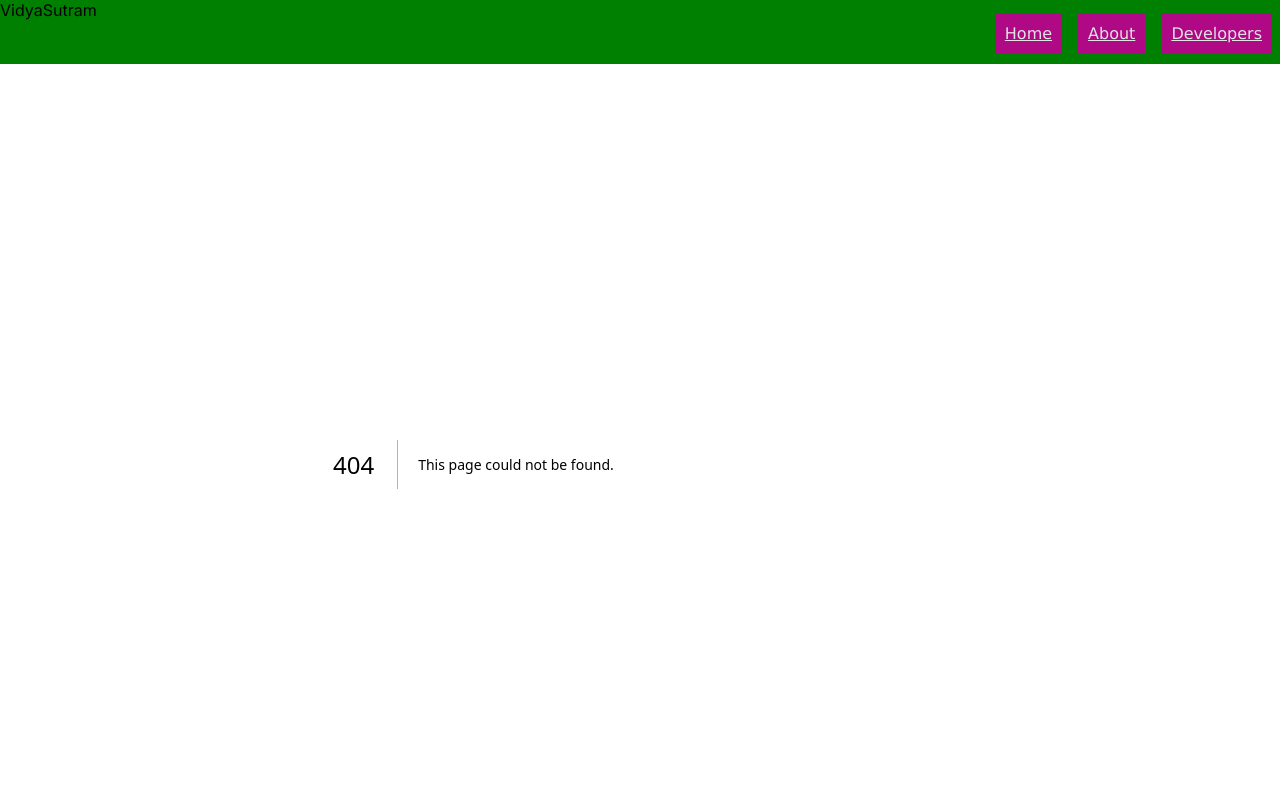
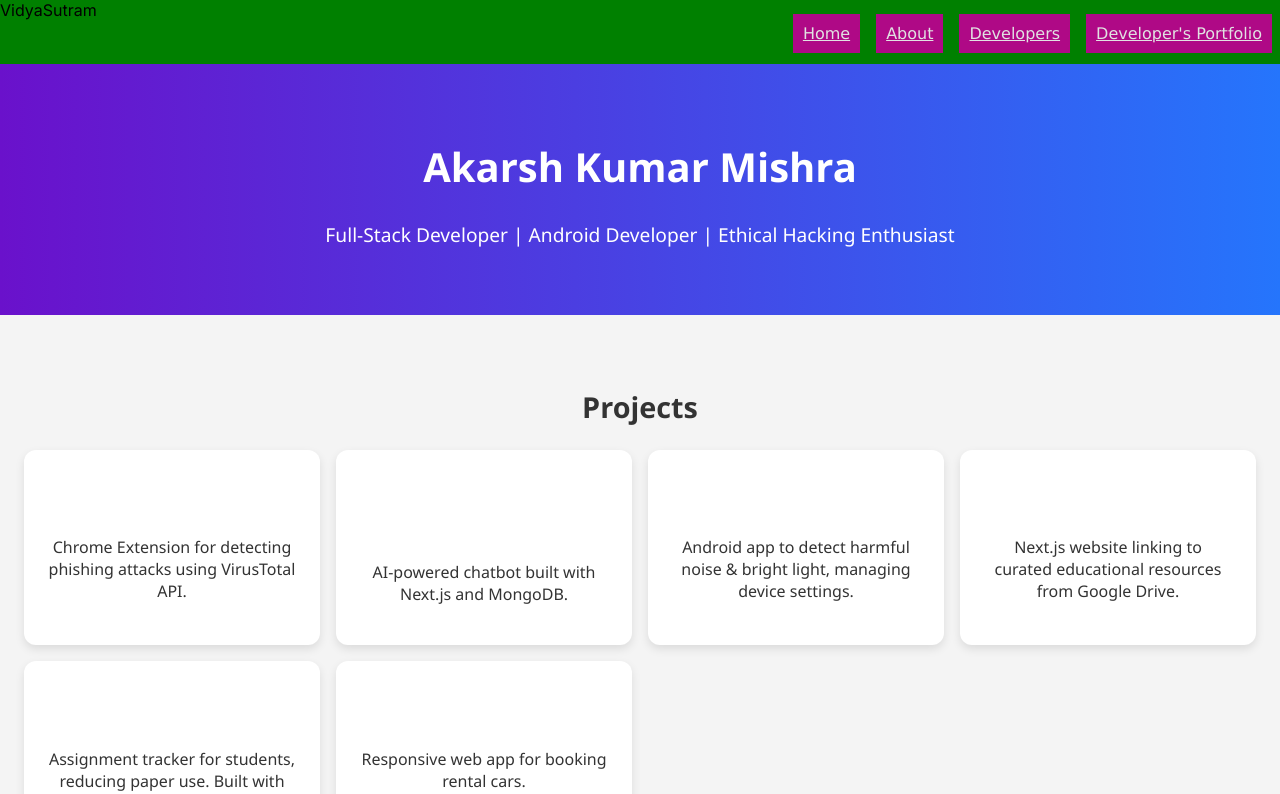
Before and after one commit to gpmakm/Vidyasutram, a Next.js app: page /akarsh-portfolio in a window 1280 px wide. Before the commit this address had no page. Shown: the top 794 px of the page. Built offline with nearby package versions, Linux system fonts and the light colour scheme.

Commit message:
Portfolio added

```diff
--- a/app/VidyaSutramNavbar.jsx
+++ b/app/VidyaSutramNavbar.jsx
@@ -8,6 +8,7 @@ const VidyaSutramNavbar = () => {
         <li><Link href={"/"}>Home</Link></li>
         <li><Link href={"/about"}>About</Link></li>
         <li><Link href={"/developers"}>Developers</Link></li>
+        <li> <Link href={"/akarsh-portfolio"}>Developer's Portfolio</Link> </li>
 
       </ul>
     </nav>
--- /dev/null
+++ b/app/akarsh-portfolio/page.js
@@ -0,0 +1,161 @@
+import React from "react";
+
+const page = () => {
+  return (
+    <div style={styles.container}>
+      <header style={styles.header}>
+        <h1 style={styles.heading}>Akarsh Kumar Mishra</h1>
+        <p style={styles.subHeading}>Full-Stack Developer | Android Developer | Ethical Hacking Enthusiast</p>
+      </header>
+
+      <section style={styles.section}>
+        <h2 style={styles.sectionHeading}>Projects</h2>
+        <div style={styles.grid}>
+          {projects.map((project, index) => (
+            <div key={index} style={styles.card}>
+              <h3>{project.title}</h3>
+              <p>{project.description}</p>
+            </div>
+          ))}
+        </div>
+      </section>
+
+      <section style={styles.section}>
+        <h2 style={styles.sectionHeading}>Skills</h2>
+        <div style={styles.grid}>
+          {skills.map((skill, index) => (
+            <div key={index} style={styles.card}>{skill}</div>
+          ))}
+        </div>
+      </section>
+
+      <section style={styles.contactSection}>
+        <h2 style={styles.sectionHeading}>Contact</h2>
+        <form>
+          <input type="text" placeholder="Your Name" required style={styles.input} />
+          <input type="email" placeholder="Your Email" required style={styles.input} />
+          <textarea placeholder="Your Message" rows="5" required style={styles.textarea}></textarea>
+          <button type="submit" style={styles.button}>Send</button>
+        </form>
+        <div style={styles.socialLinks}>
+          <p>Email: <a href="mailto:aakarshm826@gmail.com" style={styles.link}>aakarshm826@gmail.com</a></p>
+          <p>Instagram: <a href="https://instagram.com/aakarshm826" target="_blank" style={styles.link}>@aakarshm826</a></p>
+          <p>GitHub: <a href="https://github.com/gpmakm" target="_blank" style={styles.link}>github.com/gpmakm</a></p>
+        </div>
+      </section>
+
+      <footer style={styles.footer}>
+        <p>&copy; 2025 Akarsh Kumar Mishra. All rights reserved.</p>
+      </footer>
+    </div>
+  );
+};
+
+// Projects and Skills Data
+const projects = [
+  { title: "PALLAVI", description: "Chrome Extension for detecting phishing attacks using VirusTotal API." },
+  { title: "College Campus AI Chatbot", description: "AI-powered chatbot built with Next.js and MongoDB." },
+  { title: "SensorApp", description: "Android app to detect harmful noise & bright light, managing device settings." },
+  { title: "VidyaSutram", description: "Next.js website linking to curated educational resources from Google Drive." },
+  { title: "SAUMYA", description: "Assignment tracker for students, reducing paper use. Built with MERN stack." },
+  { title: "Car Booking Website", description: "Responsive web app for booking rental cars." },
+];
+
+const skills = [
+  "Next.js", "React.js", "Node.js", "MongoDB Atlas", "Express.js",
+  "HTML / CSS / JavaScript", "Android Development (Java)", "Firebase", "Ethical Hacking (Beginner)"
+];
+
+// Styles
+const styles = {
+  container: {
+    fontFamily: "'Segoe UI', Tahoma, Geneva, Verdana, sans-serif",
+    backgroundColor: "#f4f4f4",
+    color: "#333",
+    textAlign: "center",
+    paddingBottom: "3rem"
+  },
+  header: {
+    background: "linear-gradient(to right, #6a11cb, #2575fc)",
+    color: "white",
+    padding: "3rem 1.5rem"
+  },
+  heading: {
+    fontSize: "2.5rem"
+  },
+  subHeading: {
+    fontSize: "1.2rem",
+    marginTop: "1rem"
+  },
+  section: {
+    padding: "3rem 1.5rem"
+  },
+  sectionHeading: {
+    fontSize: "1.8rem",
+    marginBottom: "1.5rem"
+  },
+  grid: {
+    display: "grid",
+    gridTemplateColumns: "repeat(auto-fit, minmax(250px, 1fr))",
+    gap: "1rem"
+  },
+  card: {
+    background: "white",
+    padding: "1.5rem",
+    borderRadius: "12px",
+    boxShadow: "0 4px 10px rgba(0,0,0,0.1)",
+    transition: "transform 0.3s",
+    cursor: "pointer"
+  },
+  contactSection: {
+    padding: "3rem 1.5rem",
+    backgroundColor: "#fff",
+    borderRadius: "12px",
+    boxShadow: "0 4px 10px rgba(0,0,0,0.1)",
+    maxWidth: "600px",
+    margin: "auto"
+  },
+  input: {
+    width: "100%",
+    padding: "0.75rem",
+    marginBottom: "1rem",
+    border: "1px solid #ccc",
+    borderRadius: "6px"
+  },
+  textarea: {
+    width: "100%",
+    padding: "0.75rem",
+    border: "1px solid #ccc",
+    borderRadius: "6px",
+    marginBottom: "1rem"
+  },
+  button: {
+    padding: "0.75rem 2rem",
+    background: "#2575fc",
+    color: "white",
+    border: "none",
+    borderRadius: "6px",
+    cursor: "pointer"
+  },
+  buttonHover: {
+    background: "#1e60d0"
+  },
+  socialLinks: {
+    marginTop: "2rem"
+  },
+  link: {
+    color: "#0056b3",
+    backgroundColor:'#ffff',
+    textDecoration: "none",
+    fontWeight: "bold"
+  },
+  footer: {
+    textAlign: "center",
+    padding: "1.5rem",
+    backgroundColor: "#222",
+    color: "white",
+    marginTop: "3rem"
+  }
+};
+
+export default page;
```
Also changed, not shown: 1 other file (tests, documents, lock files or other folders).
